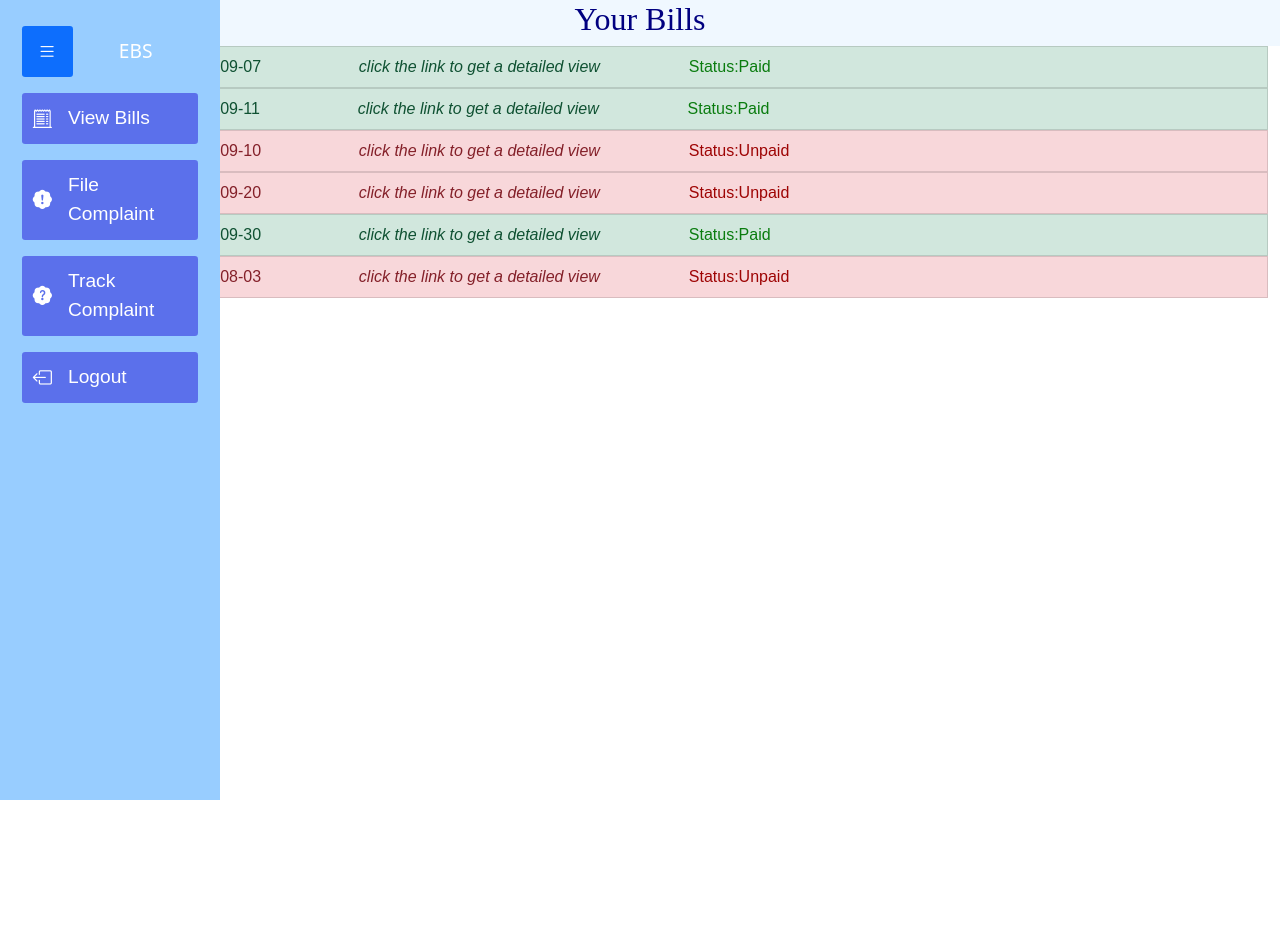
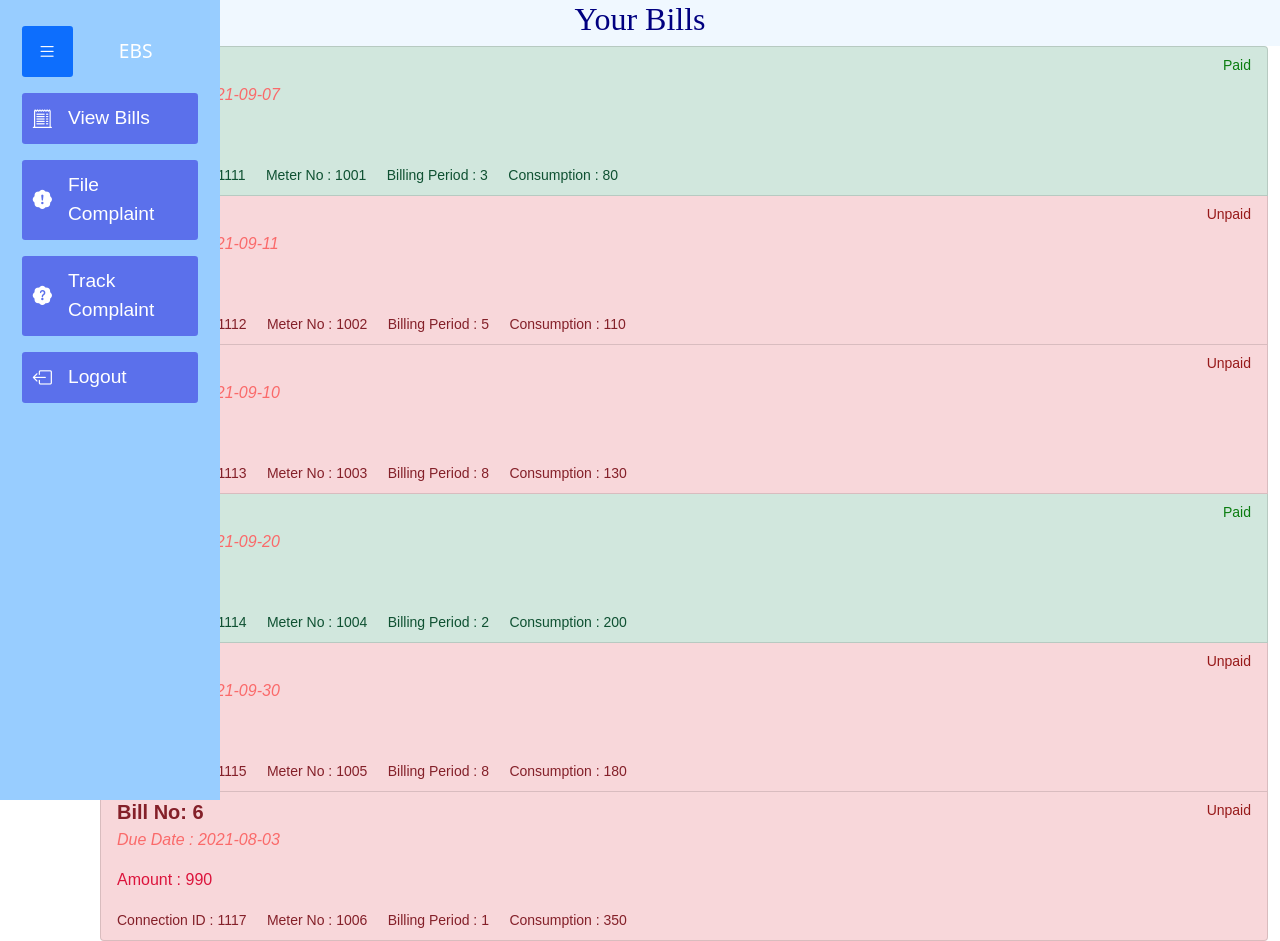
Before and after one commit to Sachinsingh01/ElecBillSys, a Flask app: page /billsList in a window 1280 px wide. Before the commit the page ends 800 px from the top, so only its background shows below. Run offline with Flask 2, Linux system fonts and the light colour scheme.

Commit message:
major changes to billlist.html

```diff
--- a/application/__init__.py
+++ b/application/__init__.py
@@ -263,8 +263,14 @@ def billsList():
     billNos=[1,2,3,4,5,6]
     length = len(billNos)
     billDates=['2021-09-07','2021-09-11','2021-09-10','2021-09-20','2021-09-30','2021-08-03']
-    BillPaymentStatus = [True,True,False,False,True]   #should be taken from the db too
-    return render_template("billslist.html",billNos=billNos,billDates=billDates,length=length,BillPaymentStatus=BillPaymentStatus)
+    BillPaymentStatus = [True,False,False,True,False]   #should be taken from the db too
+    meterNos=[1001,1002,1003,1004,1005,1006]
+    amountDues=[100,150,170,300,270,990]
+    unitsConsumed=[80,110,130,200,180,350]
+    connectionIDs=[1111,1112,1113,1114,1115,1117]
+    billingPeriods=[3,5,8,2,8,1]
+
+    return render_template("billslist.html",billingPeriods=billingPeriods,billNos=billNos,billDates=billDates,length=length,BillPaymentStatus=BillPaymentStatus,meterNos=meterNos,amountDues=amountDues,unitsConsumed=unitsConsumed,connectionIDs=connectionIDs)
 
 @app.route("/billDetail")
 def billDetail():
--- a/application/templates/billslist.html
+++ b/application/templates/billslist.html
@@ -36,9 +36,38 @@
             <div id="bills-list" class="list-group">
                 {% for i in range(length) %}
                     {% if BillPaymentStatus[i] == True %}
-                    <li><a href="/billDetail?id={{billNos[i]}}" class="list-group-item list-group-item-success">Bill from {{billDates[i]}} &emsp; &emsp; &emsp;&emsp;&emsp; <i>click the link to get a detailed view</i>&emsp; &emsp; &emsp;&emsp;&emsp;<emp style="color: rgb(10, 124, 15);">Status:Paid</emp></a></li>
+                    <a href="/billDetail?id={{billNos[i]}}" class="list-group-item-success list-group-item flex-column align-items-start">
+                        <div class="d-flex w-100 justify-content-between">
+                          <h5 class="mb-1"><strong>Bill No: {{billNos[i]}}</strong></h5>
+                          <small style="color: rgb(10, 124, 15);">Paid</small>
+                        </div>
+                        <div>
+                            <p style="color: rgb(250, 106, 106);"><i>Due Date : {{billDates[i]}}</i></p>
+                            <p style="color: crimson;">Amount : {{amountDues[i]}}</p>
+                            <small>Connection ID : {{connectionIDs[i]}}</small>&emsp;
+                            <small>Meter No : {{meterNos[i]}}</small>&emsp;
+                            <small>Billing Period : {{billingPeriods[i]}}</small>&emsp;
+                            <small>Consumption : {{unitsConsumed[i]}}</small>
+                        </div>
+                      </a>
+
+                    <!-- <li><a href="/billDetail?id={{billNos[i]}}" class="list-group-item list-group-item-success">Bill from {{billDates[i]}} &emsp; &emsp; &emsp;&emsp;&emsp; <i>click the link to get a detailed view</i>&emsp; &emsp; &emsp;&emsp;&emsp;<emp style="color: rgb(10, 124, 15);">Status:Paid</emp></a></li> -->
                     {% else %}
-                    <li><a href="/billDetail?id={{billNos[i]}}" class="list-group-item list-group-item-danger">Bill from {{billDates[i]}} &emsp; &emsp; &emsp;&emsp;&emsp; <i>click the link to get a detailed view</i>&emsp; &emsp; &emsp;&emsp;&emsp;<emp style="color: rgb(158, 4, 4);">Status:Unpaid</emp></a></li>
+                    <a href="/billDetail?id={{billNos[i]}}" class="list-group-item-danger list-group-item flex-column align-items-start">
+                        <div class="d-flex w-100 justify-content-between">
+                          <h5 class="mb-1"><strong>Bill No: {{billNos[i]}}</strong></h5>
+                          <small style="color: rgb(151, 25, 25);">Unpaid</small>
+                        </div>
+                        <div>
+                            <p style="color: rgb(250, 106, 106);"><i>Due Date : {{billDates[i]}}</i></p>
+                            <p style="color: crimson;">Amount : {{amountDues[i]}}</p>
+                            <small>Connection ID : {{connectionIDs[i]}}</small>&emsp;
+                            <small>Meter No : {{meterNos[i]}}</small>&emsp;
+                            <small>Billing Period : {{billingPeriods[i]}}</small>&emsp;
+                            <small>Consumption : {{unitsConsumed[i]}}</small>
+                        </div>
+                      </a>
+                    <!-- <li><a href="/billDetail?id={{billNos[i]}}" class="list-group-item list-group-item-danger">Bill from {{billDates[i]}} &emsp; &emsp; &emsp;&emsp;&emsp; <i>click the link to get a detailed view</i>&emsp; &emsp; &emsp;&emsp;&emsp;<emp style="color: rgb(158, 4, 4);">Status:Unpaid</emp></a></li> -->
                     {% endif %}
 
                 {% endfor %}
```
